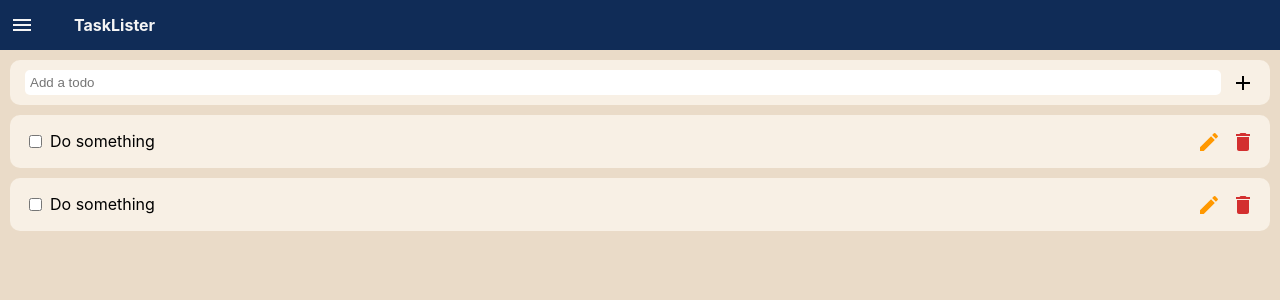
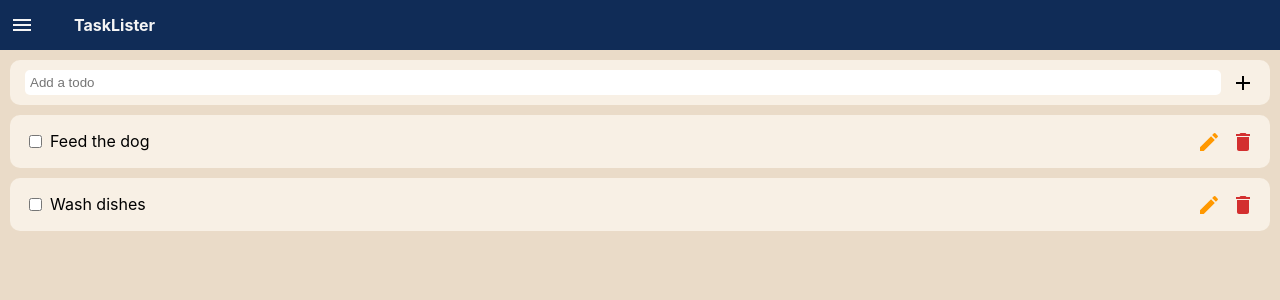
Before and after one commit to justcode-dev/react_todo, a React (Vite) app: page / in a window 1280 px wide. Shown: the top 300 px of the page. Built offline with nearby package versions, Linux system fonts and the light colour scheme.

Commit message:
Add initial prop

```diff
--- a/src/components/TodoItem.jsx
+++ b/src/components/TodoItem.jsx
@@ -1,13 +1,17 @@
 import EditIcon from '@mui/icons-material/Edit';
 import DeleteIcon from '@mui/icons-material/Delete';
 
-function TodoItem() {
+function TodoItem(props) {
+	const item = props.item;
+	const id = item.id;
+	const todo = item.todo;
+	// const { item, id } = props.item;
 	return (
 		<div className="todo-item-container">
 			<div className="todo-item-container-content">
 				<input type="checkbox" />
 				<div className="todo-item-container-content-text">
-					<p>Do something</p>
+					<p>{todo}</p>
 				</div>
 			</div>
 			<div className="todo-item-container-action">
--- a/src/components/Todos.jsx
+++ b/src/components/Todos.jsx
@@ -2,11 +2,18 @@ import AddTodo from "./AddTodo";
 import TodoItem from "./TodoItem";
 
 function Todos() {
+	// create mock data
+	const todos = [
+		{ id: 1, todo: 'Feed the dog'},
+		{ id: 2, todo: 'Wash dishes'},
+		{ id: 3, todo: 'Cook breakfast'}
+	]
+
 	return (
 		<div className="todos-container">
 			<AddTodo/>
-			<TodoItem/>
-      <TodoItem/>
+			<TodoItem item={todos[0]}/>
+      <TodoItem item={todos[1]}/>
 		</div>
 	);
 }
```
